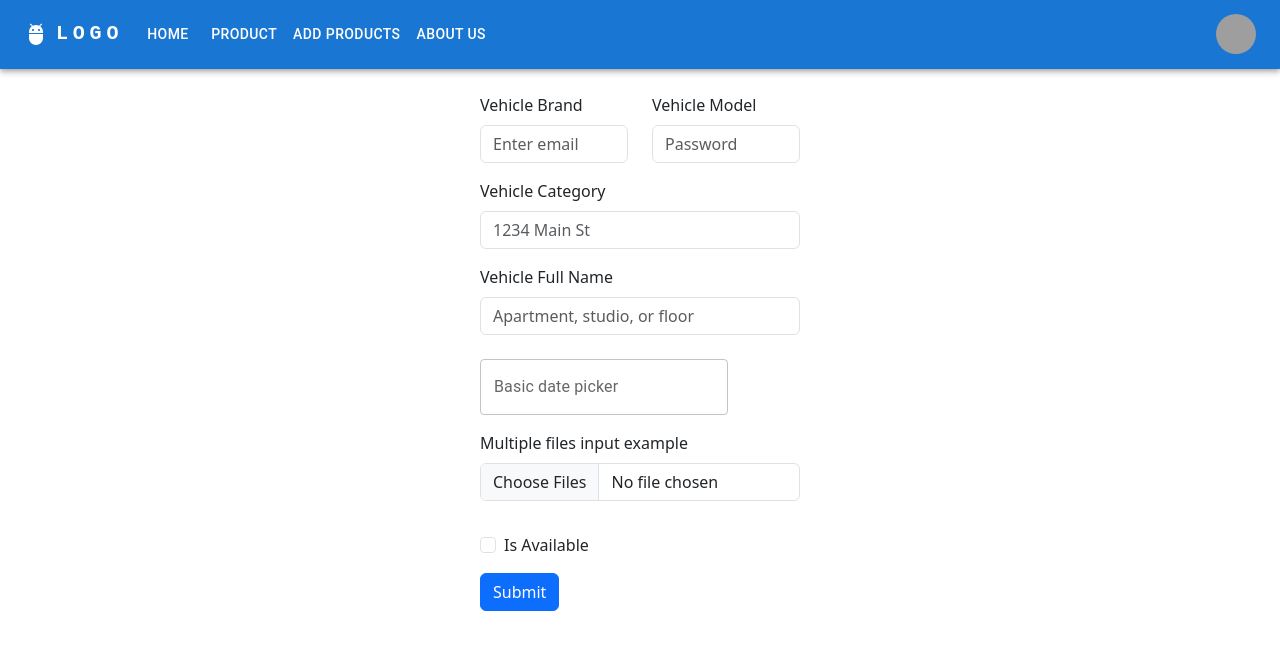
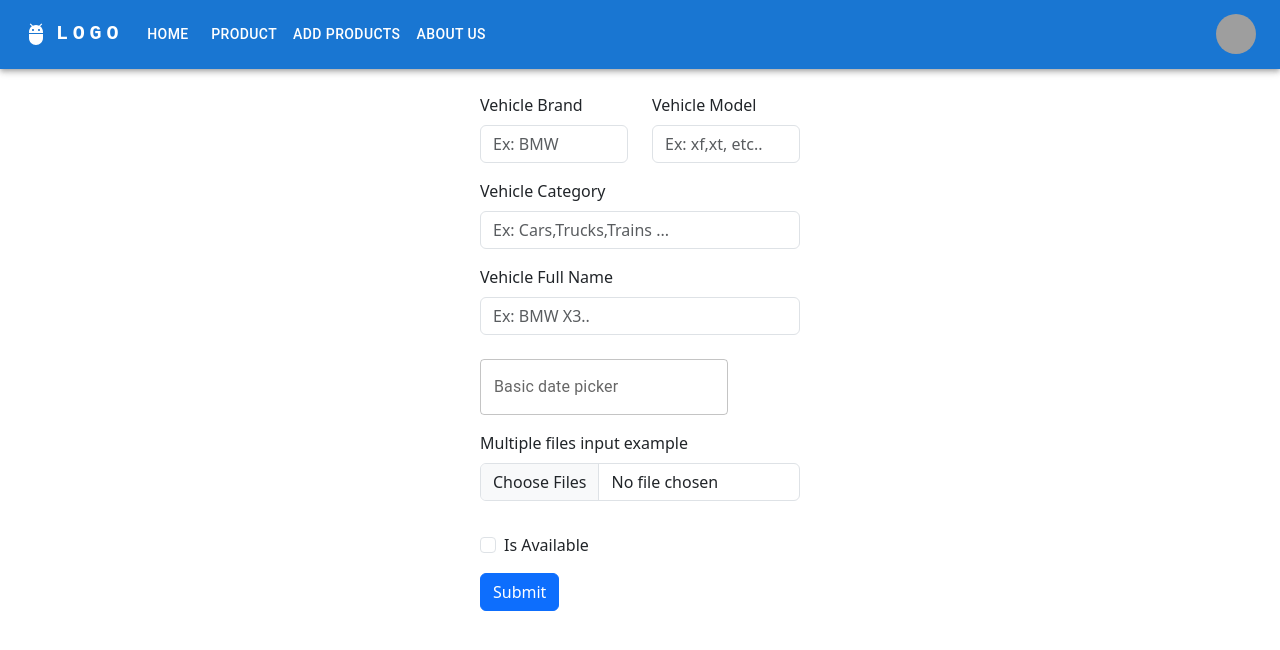
Before and after one commit to Tuhinm2002/cars-commerce, a React (Vite) app in the folder react-client/: page /add_products in a window 1280 px wide. Shown: the top 650 px of the page. Built offline with nearby package versions, Linux system fonts and the light colour scheme; grey boxes are pictures that could not be loaded.

Commit message:
add section improved

```diff
--- a/react-client/src/components/AddProduct.jsx
+++ b/react-client/src/components/AddProduct.jsx
@@ -8,36 +8,57 @@ import { DemoContainer } from '@mui/x-date-pickers/internals/demo';
 import { LocalizationProvider } from '@mui/x-date-pickers/LocalizationProvider';
 import { AdapterDayjs } from '@mui/x-date-pickers/AdapterDayjs';
 import { DatePicker } from '@mui/x-date-pickers/DatePicker';
+import { useState } from 'react';
 
 function GridComplexExample() {
+  const [dateValue,setDateValue] = useState(null)
+  function submitValue(){
+
+    try{
+    const brand = document.getElementById('formGridBrand')
+    const model = document.getElementById('formGridModel')
+    const category = document.getElementById('formGridCategory')
+    const name = document.getElementById('formGridFullName')
+    const available = document.getElementById('formGridCheckbox')
+    console.log(dateValue)
+
+    }
+    catch{
+      console.log("null")
+    }
+
+  }
+
+  // submitValue()
+
   return (
     <Form className='w-25 mt-4' style={{margin:"auto"}}>
       <Row className="mb-3">
-        <Form.Group as={Col} controlId="formGridEmail">
+        <Form.Group as={Col} controlId="formGridBrand">
           <Form.Label>Vehicle Brand</Form.Label>
-          <Form.Control type="email" placeholder="Enter email" />
+          <Form.Control type="text" placeholder="Ex: BMW" />
         </Form.Group>
 
-        <Form.Group as={Col} controlId="formGridPassword">
+        <Form.Group as={Col} controlId="formGridModel">
           <Form.Label>Vehicle Model</Form.Label>
-          <Form.Control type="password" placeholder="Password" />
+          <Form.Control type="text" placeholder="Ex: xf,xt, etc.." />
         </Form.Group>
       </Row>
 
-      <Form.Group className="mb-3 ml-4 " controlId="formGridAddress1">
+      <Form.Group className="mb-3 ml-4 " controlId="formGridCategory">
         <Form.Label>Vehicle Category</Form.Label>
-        <Form.Control placeholder="1234 Main St" />
+        <Form.Control placeholder="Ex: Cars,Trucks,Trains ..." />
       </Form.Group>
 
-      <Form.Group className="mb-3" controlId="formGridAddress2">
+      <Form.Group className="mb-3" controlId="formGridFullName">
         <Form.Label>Vehicle Full Name</Form.Label>
-        <Form.Control placeholder="Apartment, studio, or floor" />
+        <Form.Control placeholder="Ex: BMW X3.." />
       </Form.Group>
 
       <Row className="mb-3">
       <LocalizationProvider dateAdapter={AdapterDayjs}>
-      <DemoContainer components={['DatePicker']}>
-        <DatePicker label="Basic date picker" />
+      <DemoContainer components={['DatePicker']} >
+        <DatePicker value={dateValue} onChange={(newValue) => setDateValue(newValue)} label="Basic date picker"/>
       </DemoContainer>
     </LocalizationProvider>
 
@@ -51,7 +72,7 @@ function GridComplexExample() {
         <Form.Check type="checkbox" label="Is Available" />
       </Form.Group>
 
-      <Button variant="primary" type="submit">
+      <Button variant="primary" type="submit" onClick={submitValue()} >
         Submit
       </Button>
     </Form>
```
